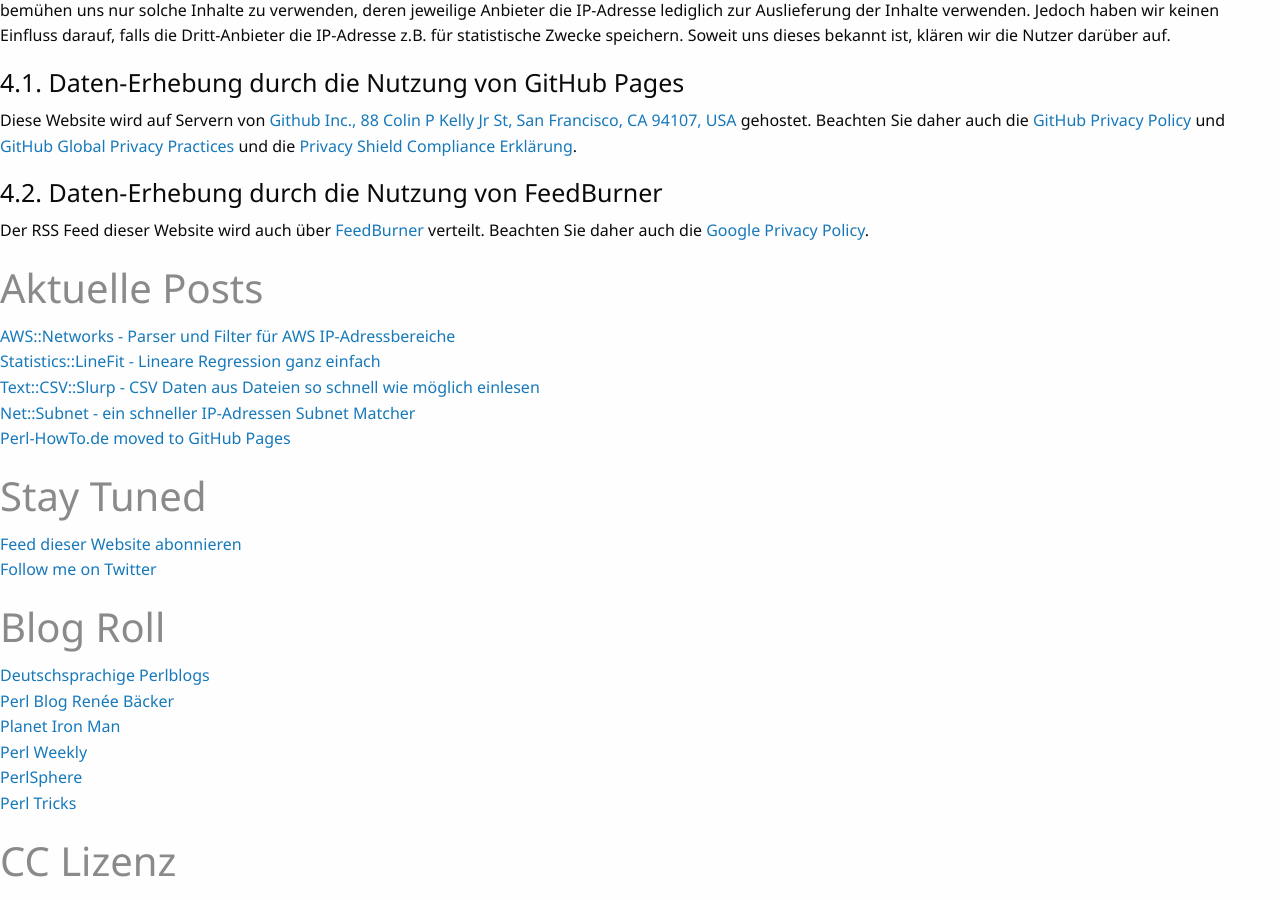
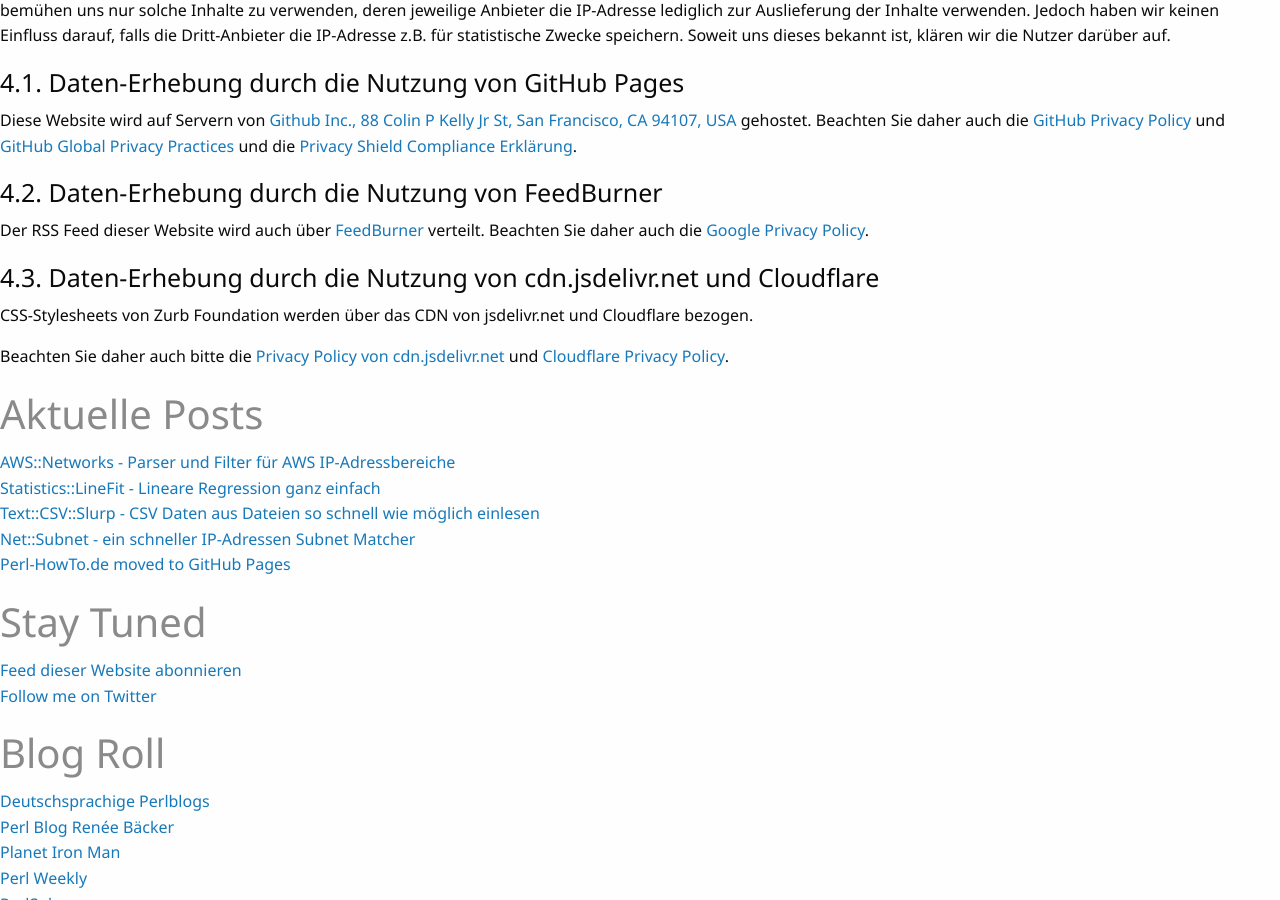
Before and after one commit to perl-howto/perl-howto.github.io, a Jekyll site: the page built from datenschutzerklaerung.html, in a window 1280 px wide and 900 px high, scrolled down 1108 px. Built offline with Jekyll 4.4.1, drawn with Linux system fonts in a browser that asks for light colours; nearby versions of some CDN libraries; a style sheet for code colours, icons or effects is not loaded; grey boxes are pictures that could not be loaded.

Commit message:
Privacy Policy jsdelivr.net Cloudflare

```diff
--- a/datenschutzerklaerung.html
+++ b/datenschutzerklaerung.html
@@ -48,3 +48,10 @@ Im Allgemeinen ist es für die Nutzung unserer Website nicht erforderlich, dass
  <p>
   Der RSS Feed dieser Website wird auch &uuml;ber <a href="http://www.feedburner.com">FeedBurner</a> verteilt. Beachten Sie daher auch die <a href="https://www.google.com/policies/privacy/">Google Privacy Policy</a>.
  </p>
+<h4>4.3. Daten-Erhebung durch die Nutzung von cdn.jsdelivr.net und Cloudflare</h4>
+<p>
+CSS-Stylesheets von Zurb Foundation werden über das CDN von jsdelivr.net und Cloudflare bezogen.
+</p>
+<p>
+Beachten Sie daher auch bitte die <a href="https://www.jsdelivr.com/privacy-policy-jsdelivr-net">Privacy Policy von cdn.jsdelivr.net</a> und <a href="https://www.cloudflare.com/privacypolicy/">Cloudflare Privacy Policy</a>.
+</p>
```
